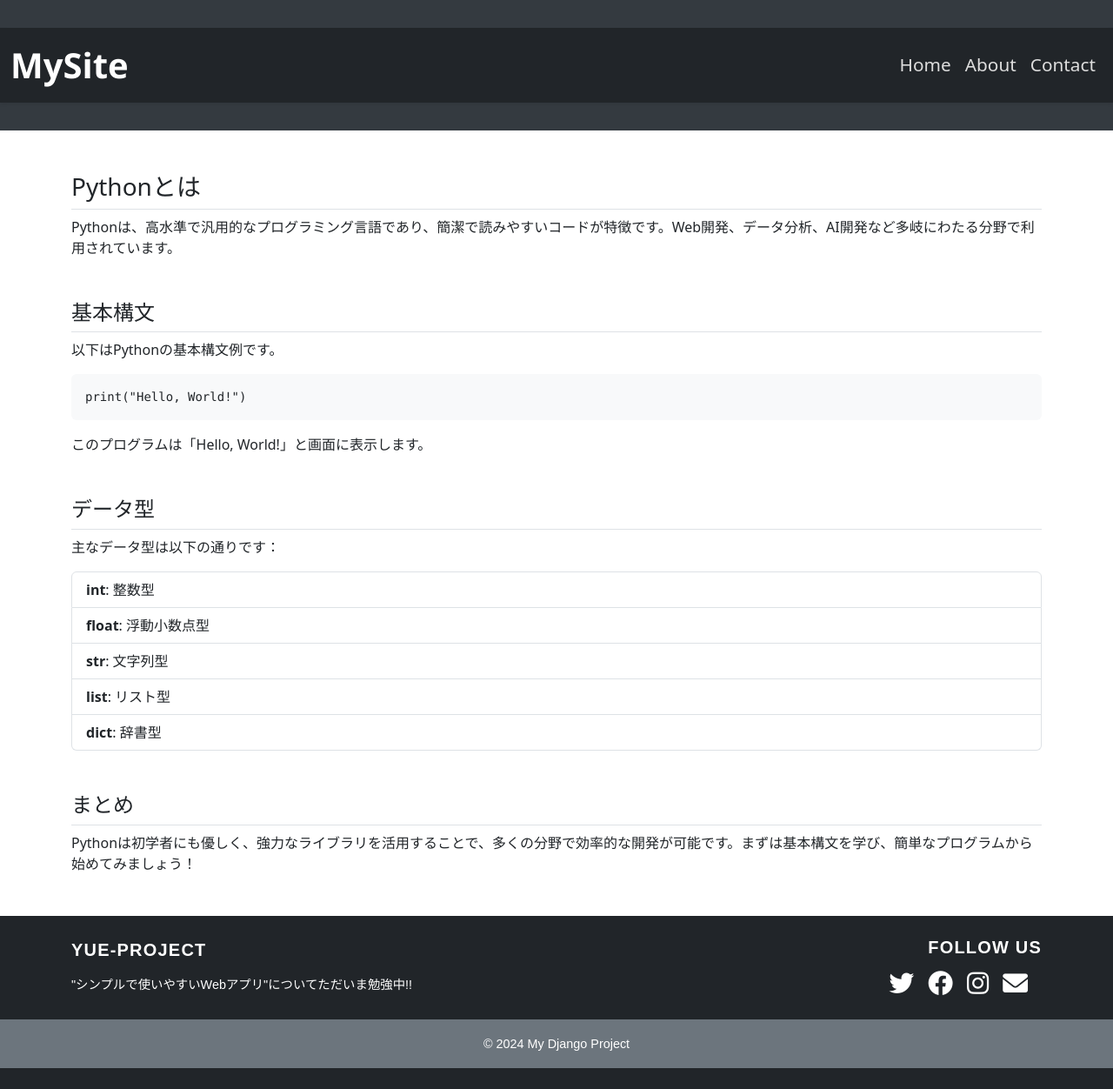
After one commit to yue4521/mysite-django, a Django app: template mysite/myblog/templates/blog/blog_sample2.html in a window 1280 px wide. The commit adds this page. Shown: the whole page at 87% size. Run offline with Django 4.2, Linux system fonts and the light colour scheme; the template is opened without the code that fills it, so the values that code supplies are empty; some libraries are stand-ins or nearby versions.

Commit message:
create some blog sample html and make query

```diff
--- /dev/null
+++ b/mysite/myblog/templates/blog/blog_sample2.html
@@ -0,0 +1,36 @@
+{% extends 'base.html' %}
+
+{% block title %}blogのサンプル{% endblock %}
+
+{% block content %}
+
+<div class="container my-5">
+    <section class="mb-5">
+        <h3 class="border-bottom pb-2">Pythonとは</h3>
+        <p>Pythonは、高水準で汎用的なプログラミング言語であり、簡潔で読みやすいコードが特徴です。Web開発、データ分析、AI開発など多岐にわたる分野で利用されています。</p>
+    </section>
+    <section class="mb-5">
+        <h4 class="border-bottom pb-2">基本構文</h4>
+        <p>以下はPythonの基本構文例です。</p>
+        <div class="bg-light p-3 rounded">
+            <pre class="mb-0"><code>print("Hello, World!")</code></pre>
+        </div>
+        <p class="mt-3">このプログラムは「Hello, World!」と画面に表示します。</p>
+    </section>
+    <section class="mb-5">
+        <h4 class="border-bottom pb-2">データ型</h4>
+        <p>主なデータ型は以下の通りです：</p>
+        <ul class="list-group">
+            <li class="list-group-item"><strong>int</strong>: 整数型</li>
+            <li class="list-group-item"><strong>float</strong>: 浮動小数点型</li>
+            <li class="list-group-item"><strong>str</strong>: 文字列型</li>
+            <li class="list-group-item"><strong>list</strong>: リスト型</li>
+            <li class="list-group-item"><strong>dict</strong>: 辞書型</li>
+        </ul>
+    </section>
+    <section>
+        <h4 class="border-bottom pb-2">まとめ</h4>
+        <p>Pythonは初学者にも優しく、強力なライブラリを活用することで、多くの分野で効率的な開発が可能です。まずは基本構文を学び、簡単なプログラムから始めてみましょう！</p>
+    </section>
+</div>
+{% endblock %}
```
Also changed, not shown: mysite/myblog/templates/sample/sample.html (+10 -44 lines), mysite/myblog/templates/sample/sample_old.html (added, +48 -0 lines), mysite/myblog/views.py (+8 -2 lines), mysite/myblog/templates/blog/blog_sample1.html (renamed from mysite/myblog/templates/blog_sample.html), 3 other files.
